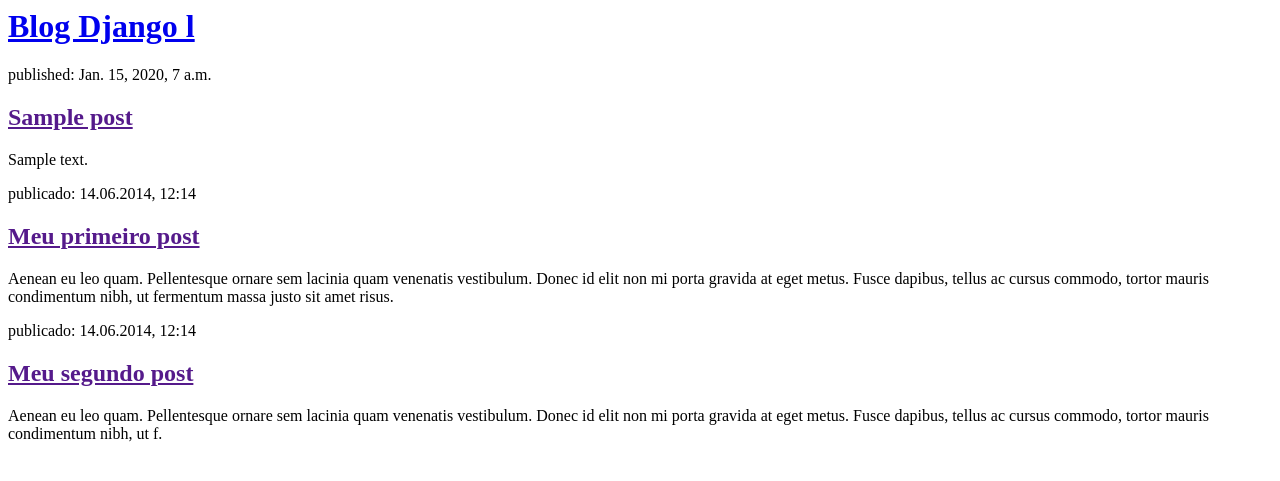
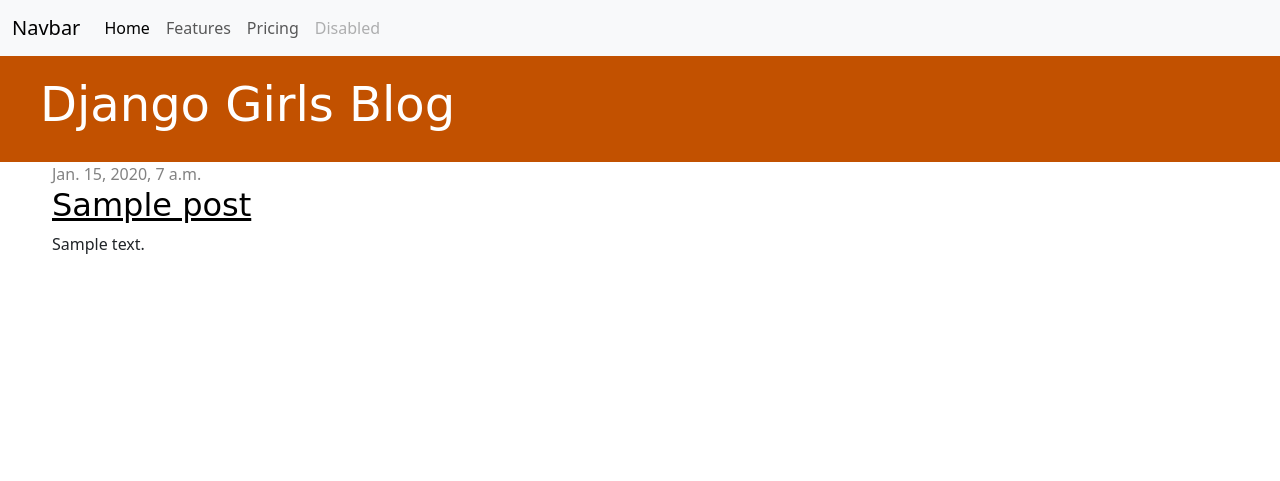
Before and after one commit to GabrielGervasio/my-first-blog, a Django app: page / in a window 1280 px wide. Shown: the top 481 px of the page. Run offline with Django 3.2, Linux system fonts and the light colour scheme; tables that the repository leaves empty hold one stand-in row (values such as "Sample post").

Commit message:
Added view and template for detailed blog post as well as CSS for the site.

```diff
--- /dev/null
+++ b/blog/static/css/blog.css
@@ -0,0 +1,46 @@
+.page-header {
+    background-color: #C25100;
+    margin-top: 0;
+    padding: 20px 20px 20px 40px;
+}
+
+.page-header h1, .page-header h1 a, .page-header h1 a:visited, .page-header h1 a:active {
+    color: #ffffff;
+    font-size: 36pt;
+    text-decoration: none;
+}
+
+.content {
+    margin-left: 40px;
+}
+
+h1, h2, h3, h4 {
+    font-family: 'Lobster', cursive;
+}
+
+.date {
+    color: #828282;
+}
+
+.save {
+    float: right;
+}
+
+.post-form textarea, .post-form input {
+    width: 100%;
+}
+
+.top-menu, .top-menu:hover, .top-menu:visited {
+    color: #ffffff;
+    float: right;
+    font-size: 26pt;
+    margin-right: 20px;
+}
+
+.post {
+    margin-bottom: 70px;
+}
+
+.post h2 a, .post h2 a:visited {
+    color: #000000;
+}
--- /dev/null
+++ b/blog/templates/blog/base.html
@@ -0,0 +1,38 @@
+{% load static %}
+<html>
+    <head>
+        <title>Django Girls blog</title>
+
+        <link href="https://cdn.jsdelivr.net/npm/bootstrap@5.3.2/dist/css/bootstrap.min.css" rel="stylesheet" integrity="sha384-T3c6CoIi6uLrA9TneNEoa7RxnatzjcDSCmG1MXxSR1GAsXEV/Dwwykc2MPK8M2HN" crossorigin="anonymous">
+        <link rel="stylesheet" href="{% static 'css/blog.css' %}">
+    </head>
+    <body>
+        <nav class="navbar navbar-expand-lg bg-body-tertiary">
+            <div class="container-fluid">
+              <a class="navbar-brand" href="#">Navbar</a>
+              <button class="navbar-toggler" type="button" data-bs-toggle="collapse" data-bs-target="#navbarNavAltMarkup" aria-controls="navbarNavAltMarkup" aria-expanded="false" aria-label="Toggle navigation">
+                <span class="navbar-toggler-icon"></span>
+              </button>
+              <div class="collapse navbar-collapse" id="navbarNavAltMarkup">
+                <div class="navbar-nav">
+                  <a class="nav-link active" aria-current="page" href="#">Home</a>
+                  <a class="nav-link" href="#">Features</a>
+                  <a class="nav-link" href="#">Pricing</a>
+                  <a class="nav-link disabled" aria-disabled="true">Disabled</a>
+                </div>
+              </div>
+            </div>
+          </nav>
+        <div class="page-header">
+            <h1><a href="/">Django Girls Blog</a></h1>
+        </div>
+        <div class="content container">
+            <div class="row">
+                <div class="col-md-8">
+                {% block content %}
+                {% endblock %}
+                </div>
+            </div>
+        </div>
+    </body>
+</html>
--- a/blog/templates/blog/post_list.html
+++ b/blog/templates/blog/post_list.html
@@ -1,31 +1,13 @@
-<html>
-    <head>
-        <title>Blog Django Girls</title>
-    </head>
-    <body>
-        <div>
-            <h1><a href="/">Blog Django l</a></h1>
+{% extends 'blog/base.html' %}
+
+{% block content %}
+    {% for post in posts %}
+        <div class="post">
+            <div class="date">
+                {{ post.published_date }}
+            </div>
+            <h2><a href="{% url 'post_detail' pk=post.pk %}">{{ post.title }}</a></h2>
+            <p>{{ post.text|linebreaksbr }}</p>
         </div>
-        <div>
-            {% for post in posts %}
-                 <div>
-                    <p>published: {{ post.published_date }}</p>
-                    <h2><a href="">{{ post.title }}</a></h2>
-                    <p>{{ post.text|linebreaksbr }}</p>
-                 </div>
-            {% endfor %}
-        </div>
-
-        <div>
-            <p>publicado: 14.06.2014, 12:14</p>
-            <h2><a href="">Meu primeiro post</a></h2>
-            <p>Aenean eu leo quam. Pellentesque ornare sem lacinia quam venenatis vestibulum. Donec id elit non mi porta gravida at eget metus. Fusce dapibus, tellus ac cursus commodo, tortor mauris condimentum nibh, ut fermentum massa justo sit amet risus.</p>
-        </div>
-
-        <div>
-            <p>publicado: 14.06.2014, 12:14</p>
-            <h2><a href="">Meu segundo post</a></h2>
-            <p>Aenean eu leo quam. Pellentesque ornare sem lacinia quam venenatis vestibulum. Donec id elit non mi porta gravida at eget metus. Fusce dapibus, tellus ac cursus commodo, tortor mauris condimentum nibh, ut f.</p>
-        </div>
-    </body>
-</html>
+    {% endfor %}
+{% endblock %}
--- a/blog/urls.py
+++ b/blog/urls.py
@@ -1,6 +1,10 @@
 from django.urls import path
 from . import views
 
+from django.conf import settings
+from django.conf.urls.static import static
+
 urlpatterns = [
     path('', views.post_list, name='post_list'),
-]
+    path('post/<int:pk>/', views.post_detail, name='post_detail'),
+] + static(settings.STATIC_URL, document_root=settings.STATIC_ROOT)
--- a/blog/views.py
+++ b/blog/views.py
@@ -1,8 +1,13 @@
 from django.shortcuts import render
 from django.utils import timezone
 from .models import Post
+from django.shortcuts import render, get_object_or_404
 
 
 def post_list(request):
     posts = Post.objects.filter(published_date__lte=timezone.now()).order_by('published_date')
     return render(request, 'blog/post_list.html', {'posts': posts})
+
+def post_detail(request, pk):
+    post = get_object_or_404(Post, pk=pk)
+    return render(request, 'blog/post_detail.html', {'post': post})
```
Also changed, not shown: blog/templates/blog/post_detail.html (added, +13 -0 lines).
